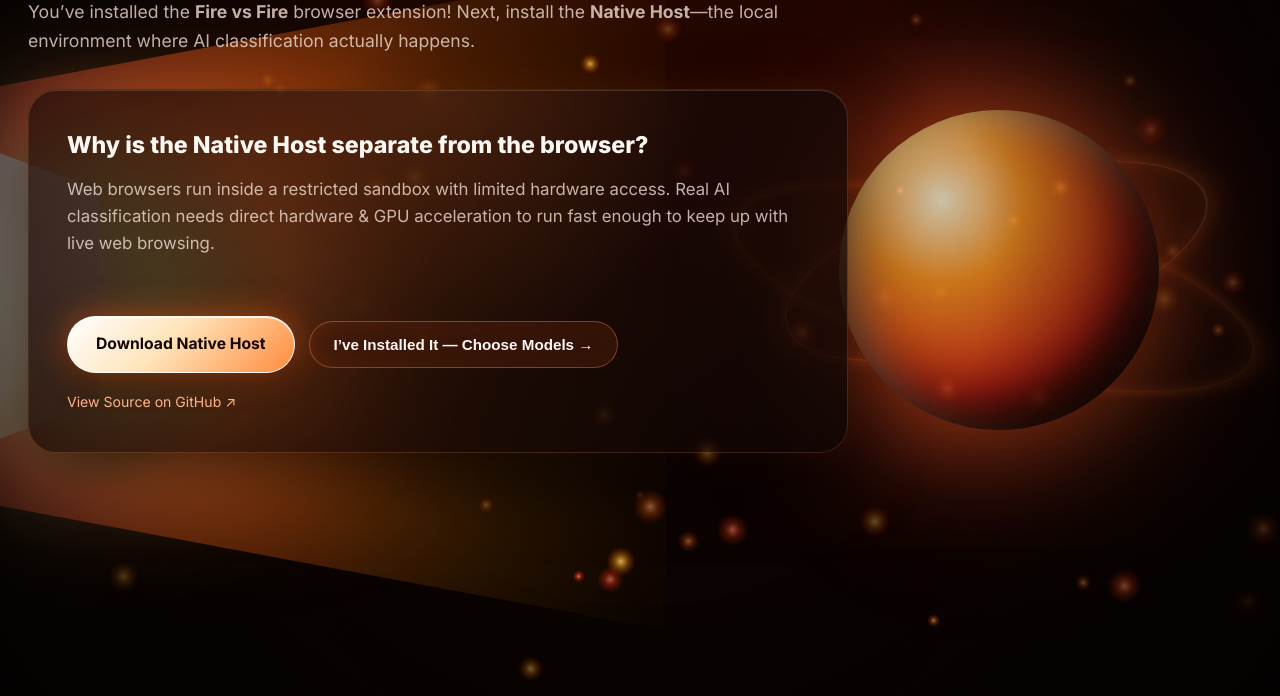
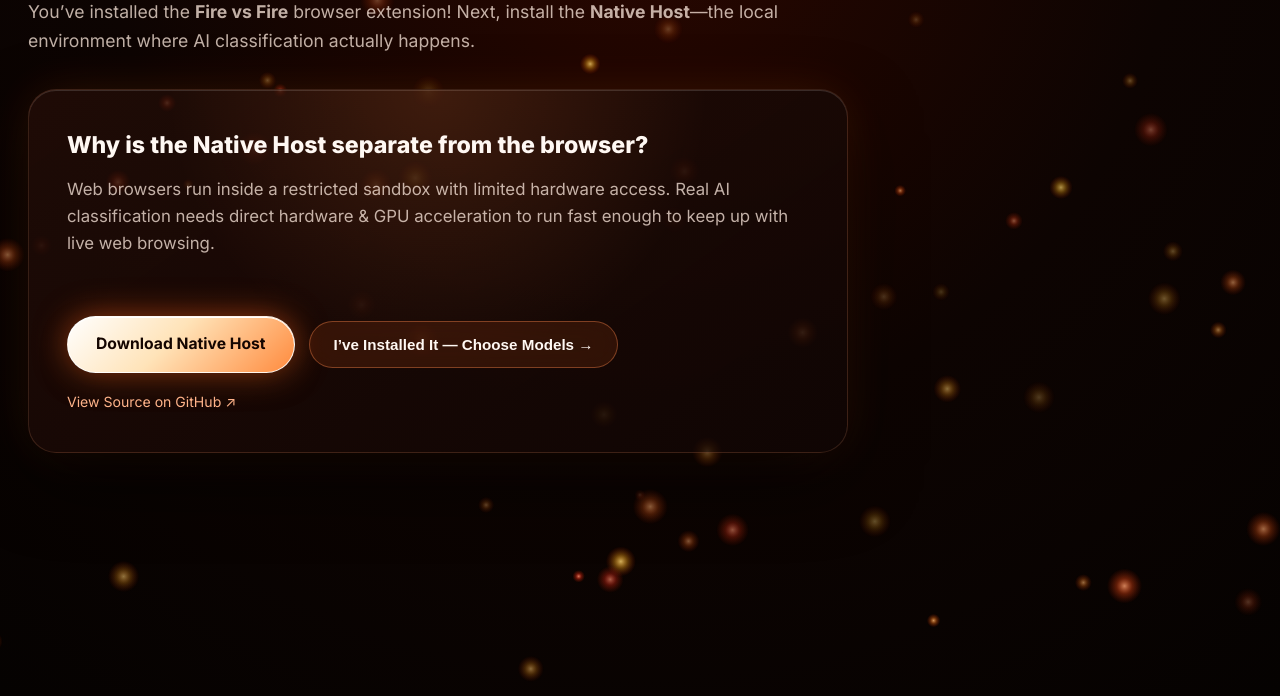
Before and after one commit to LuckyCowMoo/Fire-vs-Fire, a browser extension: page docs/index.html in a window 1280 px wide. Shown: the part 104-800 px from the top of the page. Drawn offline with Linux system fonts and the light colour scheme.

Commit message:
Remove background portal and atom elements, use pure embers effect, and link Ko-fi to leaharmstrong

```diff
--- a/docs/app.js
+++ b/docs/app.js
@@ -557,22 +557,9 @@
 }
 
 function initVolumetric3DEffects() {
-  const portal = document.getElementById('portal-assembly');
-  const orbRig = document.getElementById('orb-3d-rig');
-
   window.addEventListener(
     'pointermove',
     (e) => {
-      const nx = (e.clientX / window.innerWidth - 0.5) * 2;
-      const ny = (e.clientY / window.innerHeight - 0.5) * 2;
-
-      if (portal) {
-        portal.style.transform = `rotateY(${nx * 8}deg) rotateX(${-ny * 6}deg) translateZ(0)`;
-      }
-      if (orbRig) {
-        orbRig.style.transform = `rotateY(${nx * 16}deg) rotateX(${-ny * 14}deg) translate3d(${nx * -18}px, ${ny * -14}px, 0)`;
-      }
-
       document.querySelectorAll('.glass-card-3d').forEach((card) => {
         const rect = card.getBoundingClientRect();
         const mx = e.clientX - rect.left;
--- a/docs/index.html
+++ b/docs/index.html
@@ -14,26 +14,8 @@
     <link rel="stylesheet" href="./styles.css" />
   </head>
   <body>
-    <!-- Interactive Ember & Volumetric Light Canvas -->
+    <!-- Interactive Ember Canvas -->
     <canvas id="ember-webgl-canvas" aria-hidden="true"></canvas>
-
-    <!-- @BenjaminUIX Volumetric 3D Portal, Progressive Gaussian Blurs & 3D Orb Rig -->
-    <div class="volumetric-stage" aria-hidden="true">
-      <div class="portal-assembly" id="portal-assembly">
-        <div class="portal-cone-crimson"></div>
-        <div class="portal-cone-amber"></div>
-        <div class="portal-cone-white"></div>
-        <div class="portal-door"></div>
-      </div>
-
-      <div class="orb-3d-rig" id="orb-3d-rig">
-        <div class="orb-ring-disc ring-outer"></div>
-        <div class="orb-ring-disc"></div>
-        <div class="orb-core-sphere"></div>
-      </div>
-    </div>
-
-    <div class="progressive-vignette" aria-hidden="true"></div>
 
     <div class="site-shell">
       <!-- ==================================================================
@@ -308,7 +290,7 @@
           <div style="display: flex; flex-direction: column; align-items: center; text-align: center; gap: 14px; padding: 24px; border-radius: var(--radius-lg); background: rgba(0, 0, 0, 0.42); border: 1px solid rgba(255, 212, 56, 0.25);">
             <strong style="font-size: 1.1rem;">Support on Ko-fi</strong>
             <a
-              href="https://ko-fi.com/"
+              href="https://ko-fi.com/leaharmstrong"
               target="_blank"
               rel="noopener noreferrer"
               class="btn-fire"
--- a/docs/styles.css
+++ b/docs/styles.css
@@ -54,7 +54,7 @@
 }
 
 /* ============================================================================
-   VOLUMETRIC 3D PORTAL, PROGRESSIVE BLUR & WEBGL EMBER CANVAS
+   ATMOSPHERIC WEBGL EMBER CANVAS
    ============================================================================ */
 
 #ember-webgl-canvas {
@@ -66,150 +66,8 @@
   pointer-events: none;
 }
 
-.volumetric-stage {
-  position: fixed;
-  inset: 0;
-  z-index: 0;
-  pointer-events: none;
-  overflow: hidden;
-  perspective: 1200px;
-}
-
-/* @BenjaminUIX Step-by-Step Volumetric Portal Light Cone */
-.portal-assembly {
-  position: absolute;
-  left: -4vw;
-  top: 14vh;
-  width: 58vw;
-  height: 72vh;
-  transform-style: preserve-3d;
-  transition: transform 0.25s cubic-bezier(0.22, 1, 0.36, 1);
-  will-change: transform;
-}
-
-.portal-door {
-  position: absolute;
-  left: 0;
-  top: 22%;
-  width: 150px;
-  height: 56%;
-  background: linear-gradient(135deg, #ffffff 0%, #fff3d6 65%, #ffae52 100%);
-  clip-path: polygon(0 0, 100% 17%, 100% 83%, 0 100%);
-  box-shadow: 0 0 65px 20px rgba(255, 255, 255, 0.8),
-    0 0 140px 45px rgba(255, 120, 30, 0.75);
-  opacity: 0.88;
-}
-
-.portal-cone-white {
-  position: absolute;
-  left: 20px;
-  top: 10%;
-  width: 420px;
-  height: 80%;
-  background: radial-gradient(ellipse at left center, rgba(255, 255, 255, 0.92) 0%, rgba(255, 224, 178, 0.35) 45%, transparent 78%);
-  filter: blur(46px);
-  mix-blend-mode: plus-lighter;
-}
-
-.portal-cone-crimson {
-  position: absolute;
-  left: 0;
-  top: -8%;
-  width: 56vw;
-  height: 116%;
-  background: linear-gradient(
-    94deg,
-    rgba(243, 65, 66, 0.78) 0%,
-    rgba(255, 98, 24, 0.56) 36%,
-    rgba(255, 144, 8, 0.18) 68%,
-    transparent 100%
-  );
-  clip-path: polygon(0 20%, 100% 0, 100% 100%, 0 80%);
-  filter: blur(72px);
-  mix-blend-mode: screen;
-}
-
-.portal-cone-amber {
-  position: absolute;
-  left: 60px;
-  top: 15%;
-  width: 38vw;
-  height: 70%;
-  background: radial-gradient(
-    circle at 10% 50%,
-    rgba(255, 212, 56, 0.65) 0%,
-    rgba(255, 102, 0, 0.38) 44%,
-    transparent 82%
-  );
-  filter: blur(55px);
-  mix-blend-mode: plus-lighter;
-}
-
-/* 3D Glowing Orb & Concentric Rings (Right/Center Ambient) */
-.orb-3d-rig {
-  position: absolute;
-  right: 4vw;
-  top: 18vh;
-  width: 460px;
-  height: 460px;
-  transform-style: preserve-3d;
-  transition: transform 0.2s ease-out;
-  opacity: 0.78;
-}
-
-.orb-core-sphere {
-  position: absolute;
-  inset: 70px;
-  border-radius: 50%;
-  background: radial-gradient(
-    circle at 32% 28%,
-    #fff7d6 0%,
-    #ff9824 26%,
-    #e02b19 62%,
-    #260500 94%
-  );
-  box-shadow:
-    inset -24px -24px 60px rgba(0, 0, 0, 0.85),
-    inset 12px 12px 40px rgba(255, 230, 170, 0.65),
-    0 0 90px 18px rgba(255, 98, 24, 0.58),
-    0 0 180px 55px rgba(243, 65, 66, 0.32);
-  transform: translateZ(30px);
-}
-
-.orb-ring-disc {
-  position: absolute;
-  inset: 10px;
-  border-radius: 50%;
-  border: 2px solid rgba(255, 180, 110, 0.42);
-  box-shadow:
-    0 0 35px rgba(255, 110, 30, 0.55),
-    inset 0 0 35px rgba(255, 110, 30, 0.35);
-  transform: rotateX(68deg) rotateY(-16deg) translateZ(10px);
-}
-
-.orb-ring-disc.ring-outer {
-  inset: -38px;
-  border-color: rgba(255, 212, 56, 0.24);
-  transform: rotateX(72deg) rotateY(14deg) translateZ(-20px);
-  filter: blur(1px);
-}
-
-/* Progressive Edge Gaussian Blur Overlay */
-.progressive-vignette {
-  position: fixed;
-  inset: 0;
-  pointer-events: none;
-  z-index: 1;
-  background: radial-gradient(
-    circle at 50% 45%,
-    transparent 45%,
-    rgba(6, 3, 2, 0.68) 88%,
-    rgba(4, 2, 1, 0.94) 100%
-  );
-}
-
 /* ============================================================================
-   TOP NAVIGATION BAR & STEP PROGRESS TRACKER
+   SITE SHELL
    ============================================================================ */
 
 .site-shell {
```
